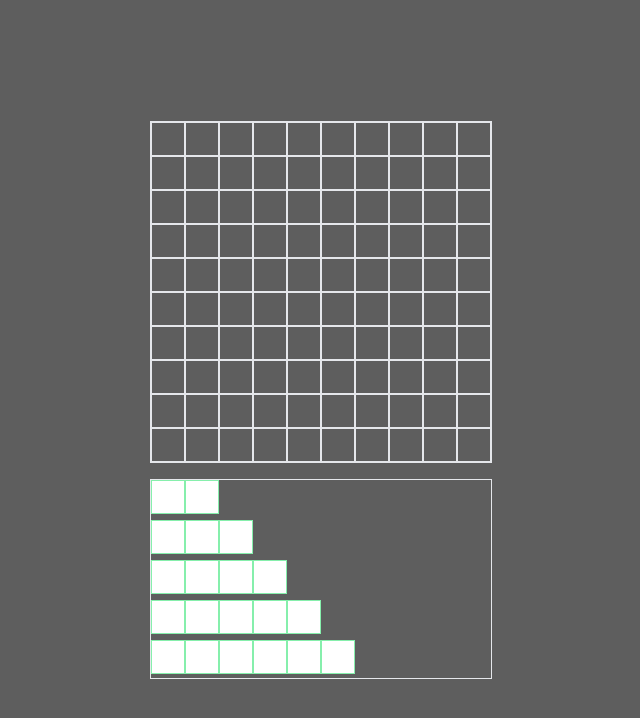
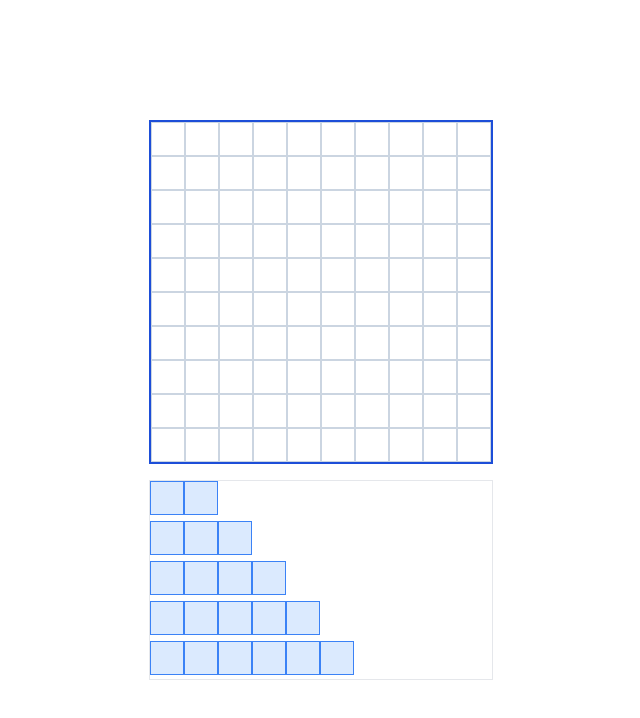
Before and after one commit to PrassesKhadka/Project-BattleShip, a Next.js app in the folder battleship/: page / in a window 1280 px wide. Shown: the top 718 px of the page, without its empty margins (319-959 px from the left). Built offline with nearby package versions, Linux system fonts and the light colour scheme.

Commit message:
DESIGN: Improved

```diff
--- a/battleship/app/components/Main.tsx
+++ b/battleship/app/components/Main.tsx
@@ -16,7 +16,7 @@ const Main = () => {
 	board1 = player1Gameboard.board;
 	// player1.randomlyAddShip();
 	// setting player1's turn first
-	player1.current.toggleIsTurn();
+	// player1.current.toggleIsTurn();
 
 	// For player2
 	const player2 = Player("Computer");
@@ -25,7 +25,7 @@ const Main = () => {
 	player2.randomlyAddShip();
 
 	return (
-		<div className=" bg-[#5E5E5E] w-screen min-h-screen flex justify-center items-center">
+		<div className="bg-white w-screen min-h-screen flex justify-center items-center">
 			{!start ? (
 				<Start player={player1.current} board={board1} setStart={setStart} />
 			) : (
--- a/battleship/app/components/main_component/Board.tsx
+++ b/battleship/app/components/main_component/Board.tsx
@@ -16,8 +16,8 @@ interface Props {
 
 const Board = (props: Props) => {
 	const { board, player, opponent } = props;
-	console.log(player);
-	console.log(player.getIsTurn());
+	// console.log(player);
+	// console.log(player.getIsTurn());
 	const [message, setMessage] = useState<string>("");
 	const [hitIndex, setHitIndex] = useState<Ilocation[]>([]);
 	const [missIndex, setMissIndex] = useState<Ilocation[]>([]);
@@ -28,7 +28,7 @@ const Board = (props: Props) => {
 		//Every second this useEffect will run
 		const intervalId = setInterval(() => {
 			setCount((prevCount) => !prevCount);
-		}, 1000);
+		}, 500);
 
 		if (opponent.getName() === "Computer" && opponent.getIsTurn() === true) {
 			const result = opponent.randomlyHitShip(player);
@@ -41,8 +41,9 @@ const Board = (props: Props) => {
 					setMissIndex((prev) => [...prev, { x: i, y: j }]);
 				}
 				// console.log(message);
+
 				setMessage((prev) => (prev = `Computer, ${result.value}`));
-				console.log(message);
+				// console.log(message);
 			}
 		}
 	}, [count]);
@@ -57,14 +58,15 @@ const Board = (props: Props) => {
 			}
 			//after every attack, player turn toggles
 			const message = opponent.attack(player, { x: i, y: j });
+
 			setMessage(message);
-			console.log(opponent.getGameBoard().board);
+			// console.log(opponent.getGameBoard().board);
 		}
 	}
 
 	return (
-		<div className=" border-black border-2 ">
-			<div className="bg-[#222222] font-semibold text-white p-4 text-l border-b-2 border-b-black ">
+		<div className=" border-slate-500 border-2">
+			<div className="bg-[#a7f3d0]  text-black p-4  border-b-black ">
 				<MessageBoard message={message} player={player} />
 			</div>
 			<div className="">
@@ -74,7 +76,7 @@ const Board = (props: Props) => {
 							{value.map((data: TboardData, j) => {
 								return (
 									<div
-										className="w-[35px] h-[35px] hover:cursor-crosshair bg-blue-300 border"
+										className="w-[45px] h-[40px] hover:cursor-crosshair bg-blue-300 border"
 										onClick={() => {
 											shot(i, j);
 										}}>
--- a/battleship/app/components/main_component/Start.tsx
+++ b/battleship/app/components/main_component/Start.tsx
@@ -52,19 +52,19 @@ const Start = ({ player, board, setStart }: Props) => {
 
 	return (
 		<div className="flex flex-wrap flex-col items-center">
-			<div className="grid grid-cols-10 border mb-4">
+			<div className="grid grid-cols-10 border-2 border-blue-700 mb-4">
 				{board.map((value, i) =>
 					value.map((data, j) =>
 						data != 0 ? (
 							<div
 								onDragOver={(e) => allowDrop(e)}
 								onDrop={(e) => handleOnDragLeave(e, { x: i, y: j })}
-								className="p-4 border bg-black"></div>
+								className="p-4 border border-blue-500 bg-blue-100 "></div>
 						) : (
 							<div
 								onDragOver={(e) => allowDrop(e)}
 								onDrop={(e) => handleOnDragLeave(e, { x: i, y: j })}
-								className="p-4 border"></div>
+								className="p-4 border  border-slate-300"></div>
 						)
 					)
 				)}
@@ -78,7 +78,7 @@ const Start = ({ player, board, setStart }: Props) => {
 							{aship.map((ship: IreturnShip, i) => (
 								<div
 									onMouseEnter={() => (dragIndex.current = i)}
-									className="p-4 border bg-white border-green-300 inline-block"></div>
+									className="p-4 border border-blue-500 bg-blue-100 inline-block hover:cursor-grab hover:bg-blue-200"></div>
 							))}
 						</div>
 					))
```
